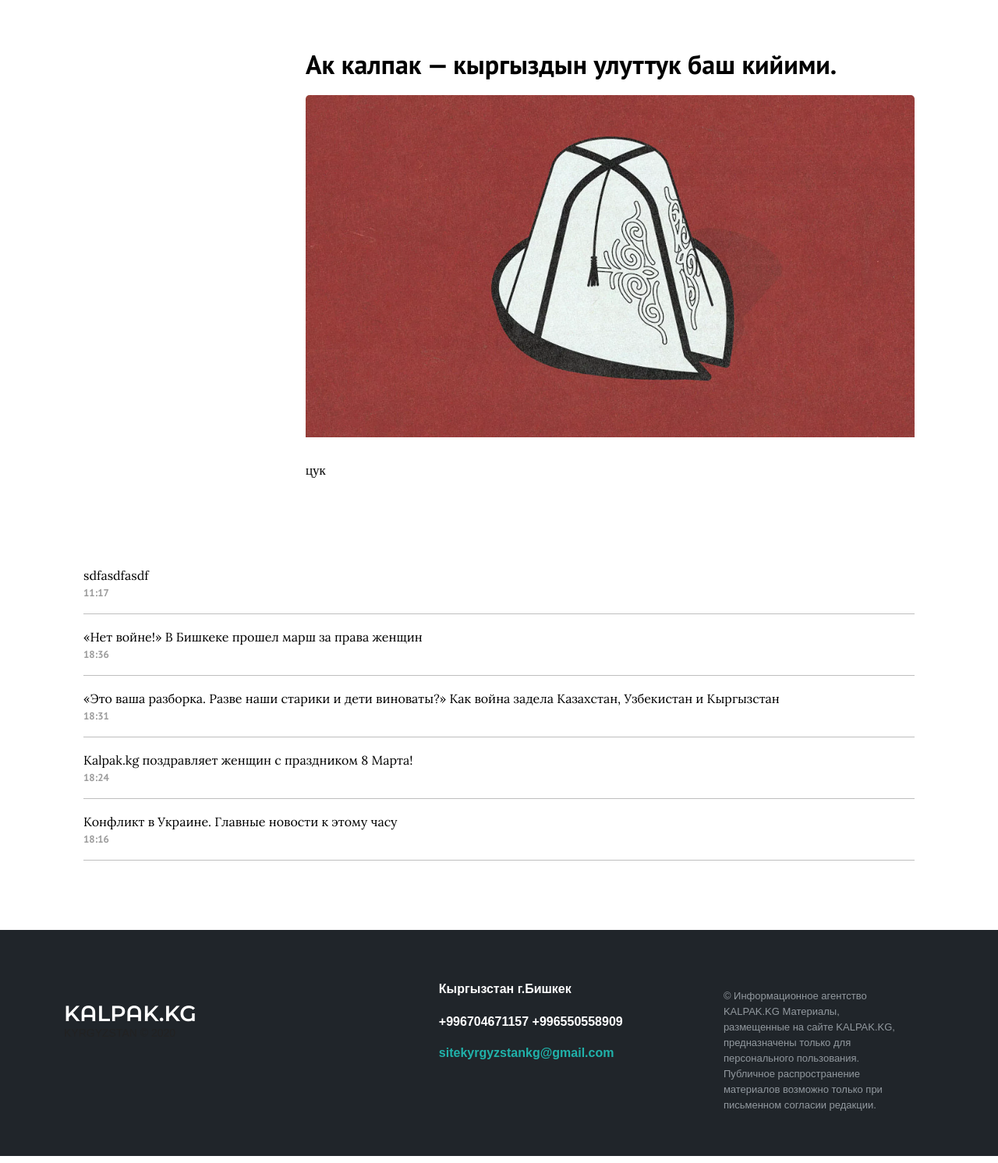
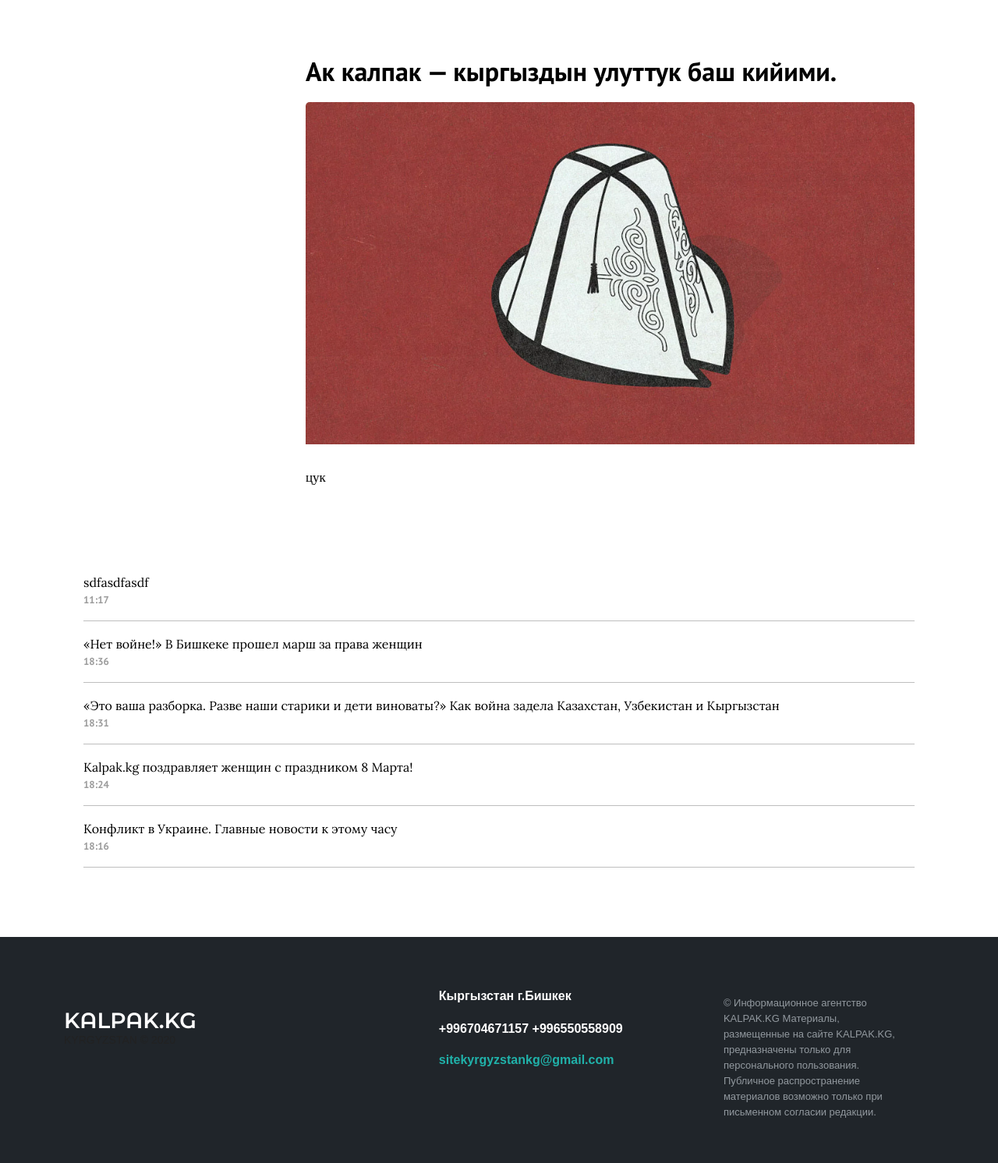
Before and after one commit to aibekovislam/news, a Django app: page /carousel/1/ in a window 1280 px wide. Shown: the part 56-1548 px from the top of the page at 78% size. Run offline with Django 3.2, Linux system fonts and the light colour scheme; data comes from the database, SQL or seed files in the repository; some libraries are stand-ins or nearby versions; some web fonts are replaced.

Commit message:
fsassdaf

```diff
--- a/core/templates/carousel.html
+++ b/core/templates/carousel.html
@@ -1,11 +1,9 @@
 {% extends 'base.html' %}
 
 {% block content %}
-<div class="mt-custom">
-</div>
-<div class="container">
+<div class="container mt-8">
   <div class="row">
-      <div class="col-md-3 mt-3">
+      <div class="col-md-3">
         <div class="vertical_ads">
           <script async src="https://pagead2.googlesyndication.com/pagead/js/adsbygoogle.js?client=ca-pub-3568209057248105"
           crossorigin="anonymous"></script>
@@ -21,7 +19,7 @@
           </script>
         </div>
       </div>
-    <div class="col-md-9 mt-3">
+    <div class="col-md-9">
       <div class="black_block_news2">
         <h1 class="zago_main01">{{ carousel.title }}</h1>
         {% if carousel.picture %}
```
Also changed, not shown: core/templates/article.html (+3 -5 lines).
